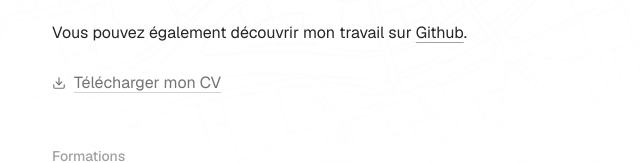
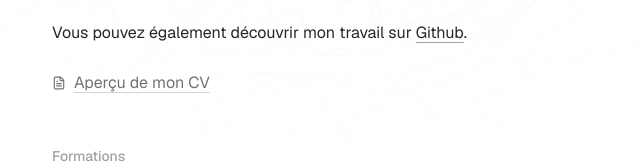
Before and after one commit to pkhemae/portfolio, a Next.js app: page / in a window 1280 px wide. Shown: the part 446-609 px from the top of the page, without its empty margins (324-964 px from the left). Built offline with nearby package versions, Linux system fonts and the light colour scheme.

Commit message:
feat: implement CvModal component to display resume preview on the homepage

```diff
--- a/app/page.tsx
+++ b/app/page.tsx
@@ -6,6 +6,7 @@ import GithubContributions from "../components/GithubContributions";
 import ProjectsSection from "../components/ProjectsSection";
 import EducationCards from "../components/EducationCards";
 import { FadeIn, FadeInStagger } from "../components/FadeIn";
+import CvModal from "../components/CvModal";
 
 export default async function Home() {
   const allPostsData = getSortedPostsData();
@@ -58,28 +59,7 @@ export default async function Home() {
           .
         </p>
         <div>
-          <a
-            href="/cv.pdf"
-            target="_blank"
-            className="inline-flex items-center gap-2 text-neutral-500 hover:text-neutral-800 transition-colors underline decoration-neutral-300 underline-offset-4 hover:decoration-neutral-500"
-          >
-            <svg
-              xmlns="http://www.w3.org/2000/svg"
-              width="14"
-              height="14"
-              viewBox="0 0 24 24"
-              fill="none"
-              stroke="currentColor"
-              strokeWidth="2"
-              strokeLinecap="round"
-              strokeLinejoin="round"
-            >
-              <path d="M21 15v4a2 2 0 0 1-2 2H5a2 2 0 0 1-2-2v-4" />
-              <polyline points="7 10 12 15 17 10" />
-              <line x1="12" x2="12" y1="15" y2="3" />
-            </svg>
-            Télécharger mon CV
-          </a>
+          <CvModal />
         </div>
       </section>
       </FadeIn>
--- /dev/null
+++ b/components/CvModal.tsx
@@ -0,0 +1,102 @@
+"use client";
+
+import { useState, useEffect } from "react";
+import { motion, AnimatePresence } from "framer-motion";
+import { X, Download, FileText } from "lucide-react";
+import Image from "next/image";
+
+export default function CvModal() {
+  const [isOpen, setIsOpen] = useState(false);
+
+  useEffect(() => {
+    if (isOpen) {
+      document.body.style.overflow = "hidden";
+    } else {
+      document.body.style.overflow = "unset";
+    }
+    return () => { document.body.style.overflow = "unset"; };
+  }, [isOpen]);
+
+  return (
+    <>
+      <button
+        onClick={() => setIsOpen(true)}
+        className="inline-flex items-center gap-2 text-neutral-500 hover:text-neutral-800 transition-colors underline decoration-neutral-300 underline-offset-4 hover:decoration-neutral-500"
+      >
+        <FileText size={14} />
+        Aperçu de mon CV
+      </button>
+
+      <AnimatePresence>
+        {isOpen && (
+          <>
+            {/* Backdrop */}
+            <motion.div
+              initial={{ opacity: 0 }}
+              animate={{ opacity: 1 }}
+              exit={{ opacity: 0 }}
+              onClick={() => setIsOpen(false)}
+              className="fixed inset-0 bg-neutral-900/40 backdrop-blur-sm z-[80]"
+            />
+
+            {/* Modal */}
+            <div className="fixed inset-0 flex items-center justify-center p-4 sm:p-6 z-[90] pointer-events-none">
+              <motion.div
+                initial={{ opacity: 0, scale: 0.95, y: 20 }}
+                animate={{ opacity: 1, scale: 1, y: 0 }}
+                exit={{ opacity: 0, scale: 0.95, y: 20 }}
+                transition={{ type: "spring", stiffness: 300, damping: 25 }}
+                className="w-full max-w-[calc(80vh*0.7071)] max-h-[90vh] rounded-[2rem] border border-neutral-200 shadow-2xl pointer-events-auto bg-white relative flex flex-col overflow-hidden"
+              >
+                {/* Header */}
+                <div className="flex items-center justify-between px-6 py-4 border-b border-neutral-100 bg-white/90 backdrop-blur-md z-20 shrink-0">
+                  <div className="flex items-center gap-3">
+                    <h3 className="text-xl font-bold text-neutral-900">Khémara Parc</h3>
+                  </div>
+
+                  <div className="flex items-center gap-4">
+                    <button
+                      onClick={() => setIsOpen(false)}
+                      className="text-neutral-400 hover:text-neutral-900 transition-colors p-2"
+                      aria-label="Fermer"
+                    >
+                      <X size={20} />
+                    </button>
+                  </div>
+                </div>
+
+                {/* PDF Preview */}
+                <div className="w-full bg-white relative rounded-b-[2rem] overflow-y-auto">
+                  <Image
+                    src="/cv.pdf.png"
+                    alt="Aperçu du CV de Khémara Parc"
+                    width={2000}
+                    height={2828}
+                    className="w-full h-auto block"
+                  />
+                </div>
+
+                {/* Floating Download Button */}
+                <div className="absolute bottom-6 left-1/2 -translate-x-1/2 z-30 pointer-events-auto">
+                  <div className="p-1 bg-white/30 backdrop-blur-md rounded-2xl shadow-xl border border-white/40 flex items-center justify-center">
+                    <a
+                      href="/cv.pdf"
+                      target="_blank"
+                      download
+                      className="group relative overflow-hidden flex items-center gap-2 px-6 py-3 bg-neutral-900 text-white rounded-xl text-sm font-bold shadow-md hover:shadow-lg hover:-translate-y-0.5 transition-all duration-300"
+                    >
+                      <span className="absolute inset-0 w-full h-full bg-neutral-700 [clip-path:circle(0%_at_0%_50%)] group-hover:[clip-path:circle(150%_at_0%_50%)] transition-all duration-700 ease-out" />
+                      <span className="relative z-10 flex items-center gap-2">
+                        Télécharger <Download size={16} />
+                      </span>
+                    </a>
+                  </div>
+                </div>
+              </motion.div>
+            </div>
+          </>
+        )}
+      </AnimatePresence>
+    </>
+  );
+}
```
Also changed, not shown: public/cv.pdf.png (added).
